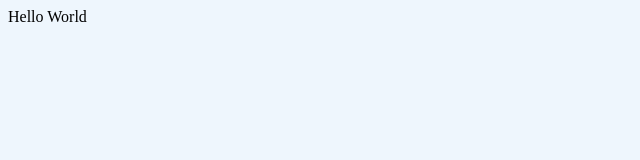
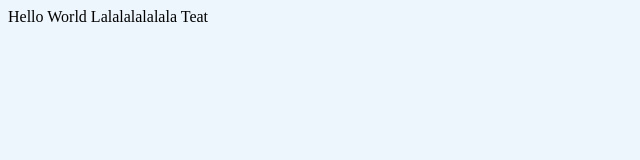
Before and after one commit to revelcw/revelcw.github.io, a plain HTML site: page index.html in a window 1280 px wide. Shown: the whole page, without its empty margins (0-640 px from the left). Drawn offline with Linux system fonts and the light colour scheme.

Commit message:
Test Lalalal

```diff
--- a/index.html
+++ b/index.html
@@ -8,6 +8,6 @@
     <!-- <link rel="icon" href=""> -->
   </head>
   <body>
-    Hello World
+    Hello World Lalalalalalala Teat
   </body>
 </html>
```
